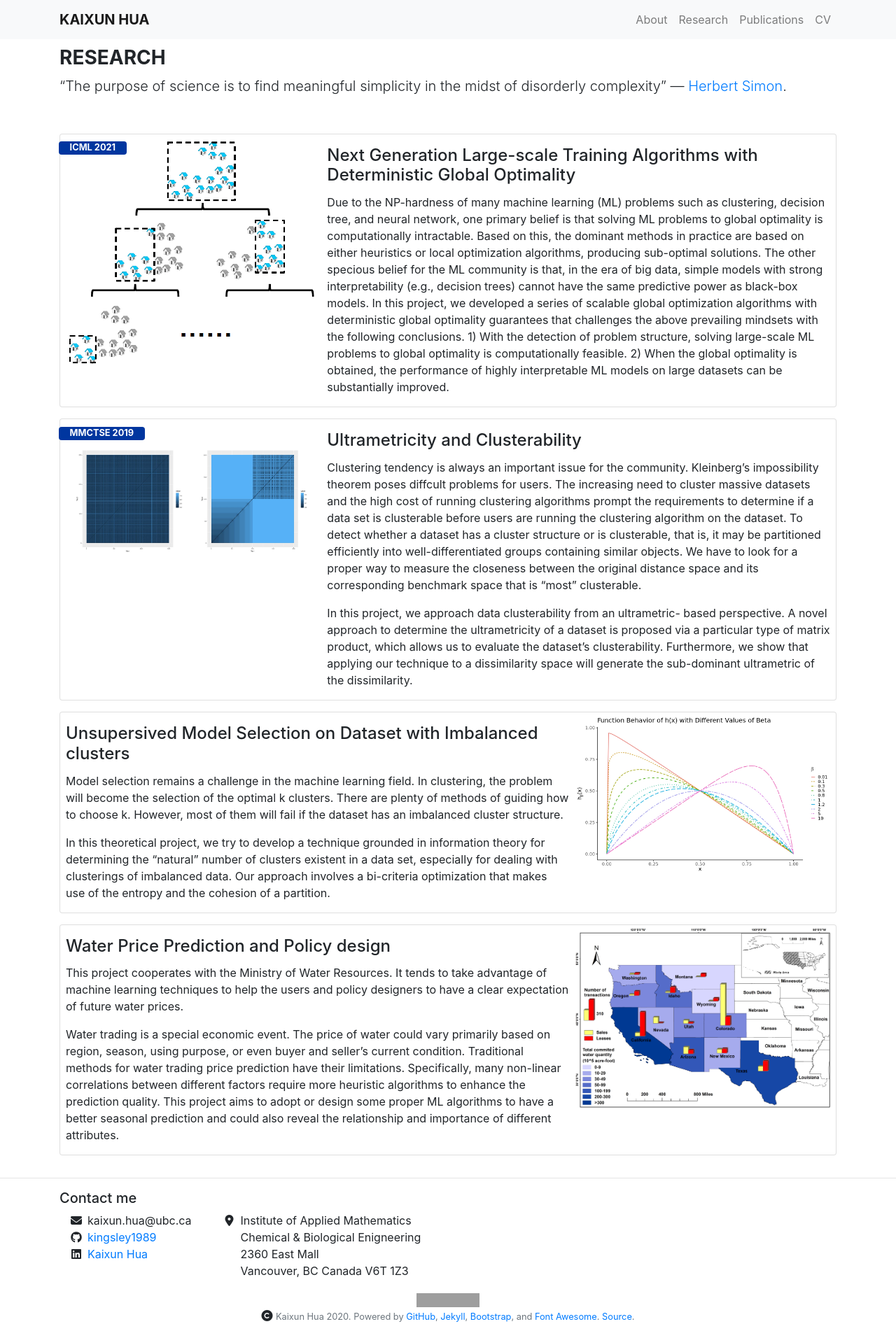
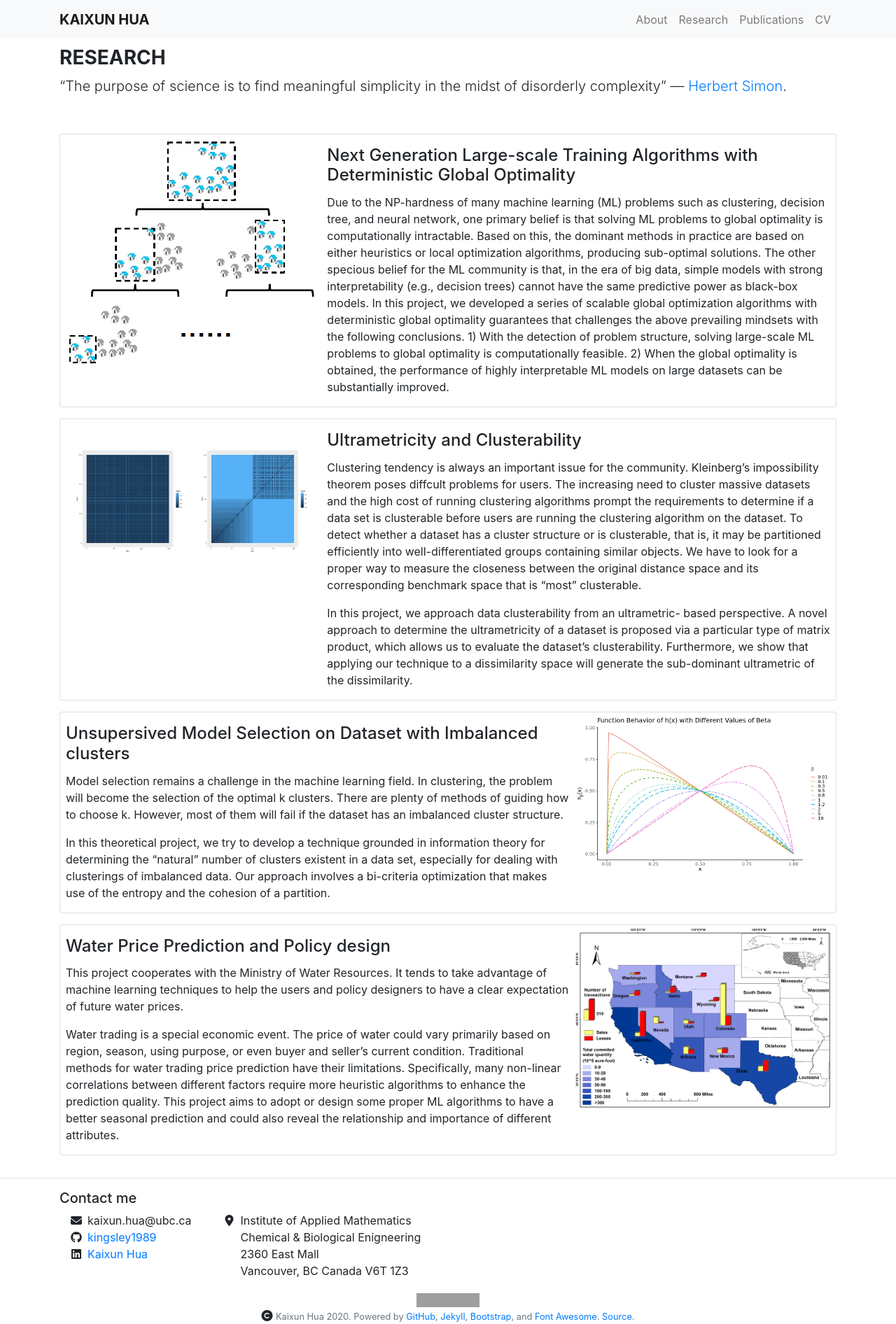
Before and after one commit to kingsley1989/kingsley1989.github.io, a Jekyll site: the page built from _pages/research.md, in a window 1280 px wide. Shown: the whole page at 70% size. Built offline with Jekyll 4.4.1, drawn with Linux system fonts in a browser that asks for light colours; nearby versions of some CDN libraries; grey boxes are pictures that could not be loaded.

Commit message:
research layout

```diff
--- a/_includes/list_publications.html
+++ b/_includes/list_publications.html
@@ -39,7 +39,7 @@
             {{ pub.citation | markdownify | remove: '<p>' | remove: '</p>' | replace: "Kaixun Hua", "<b>Kaixun Hua</b>" }}
             <br/>
             {% for badge in pub.badges %}
-              <span class="badge badge-#00369f"> {{ badge }} </span>
+              <span class="badge badge-primary"> {{ badge }} </span>
             {% endfor %}
             {% if pub.pdf %} <a href="{{ pub.pdf | relative_url }}"> {{ site.data.icons.pdf_icon }}</a> {% endif %}
             {% if pub.bibtex %}
--- a/_sass/bootstrap/_badge.scss
+++ b/_sass/bootstrap/_badge.scss
@@ -12,7 +12,6 @@
   text-align: center;
   white-space: nowrap;
   vertical-align: baseline;
-  background-color: #00369f;
   @include border-radius($badge-border-radius);
 
   // Empty badges collapse automatically
@@ -29,7 +28,7 @@
   margin-top: .5em;
   margin-left: -.5em;
   color: white;
-  background-color: #00369f;
+  //background-color: #00369f;
   font-size: .8em;
 }
 
```
